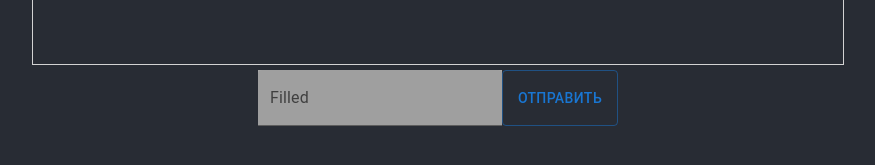
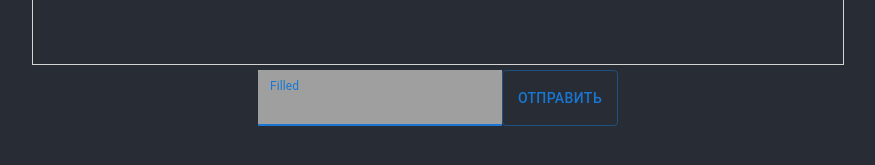
Before and after one commit to MaynskiyAndrey/react-js-home-work, a React (Create React App) app in the folder test-app/: page / in a window 1280 px wide. Shown: the part 581-746 px from the top of the page, without its empty margins (202-1077 px from the left). Built offline with nearby package versions, Linux system fonts and the light colour scheme.

Commit message:
добавлен автофокус на поле сообщения

```diff
--- a/test-app/src/components/MessageForm/MessageForm.jsx
+++ b/test-app/src/components/MessageForm/MessageForm.jsx
@@ -1,4 +1,4 @@
-import React, { useState } from 'react'
+import React, { useEffect, useRef, useState } from 'react'
 import './MessageForm.css'
 import Button from '@mui/material/Button'
 import { TextField } from '@mui/material';
@@ -6,6 +6,9 @@ import { TextField } from '@mui/material';
 export const MessageForm = ({ spendMessage }) => {
 	const [text, setText] = useState('');
 
+	const textRef = useRef();
+
+	useEffect(() => { textRef.current.focus(); }, []);
 
 	const targetChangeValue = (e) => {
 		setText(e.target.value);
@@ -15,11 +18,12 @@ export const MessageForm = ({ spendMessage }) => {
 		e.preventDefault();
 		spendMessage(text);
 		setText('');
+		textRef.current.focus();
 	}
 
 	return (
 		<form onSubmit={targetSubmit} className="messageForm">
-			<TextField id="filled-basic" label="Filled" variant="filled" value={text} onChange={targetChangeValue} className="formTextMessage" />
+			<TextField id="filled-basic" label="Filled" variant="filled" value={text} onChange={targetChangeValue} className="formTextMessage" inputRef={textRef} />
 			<Button variant="outlined" type="submit">Отправить</Button>
 		</form>
 	);
```
